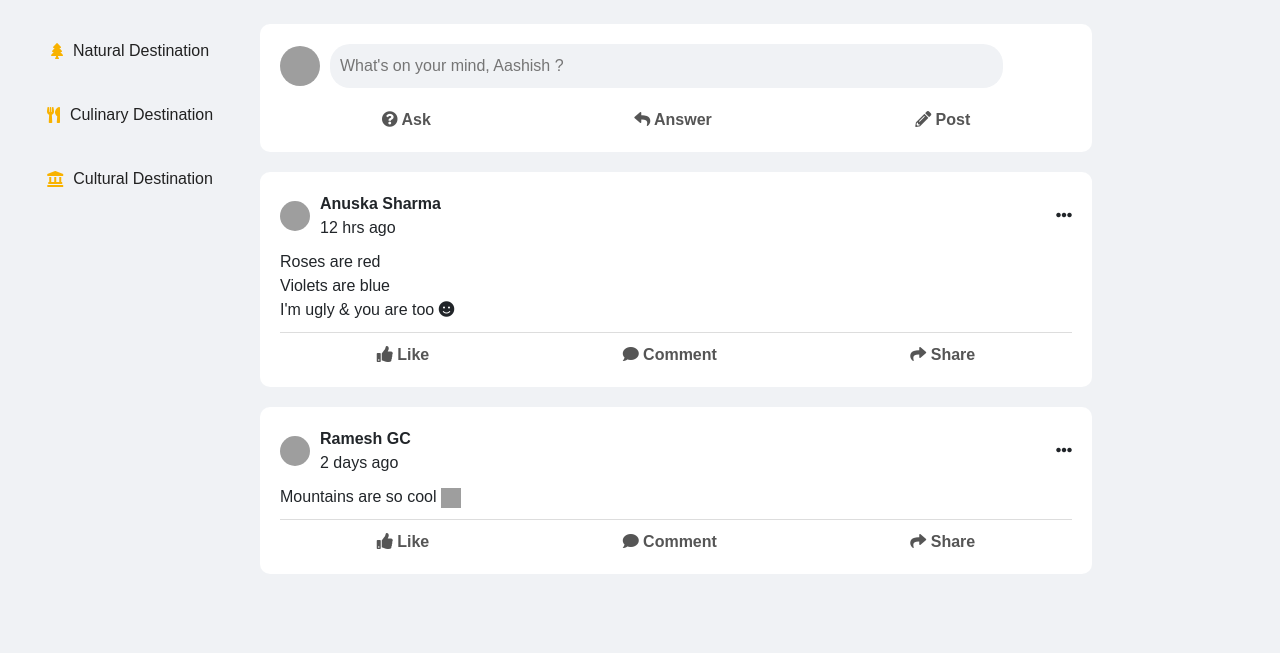
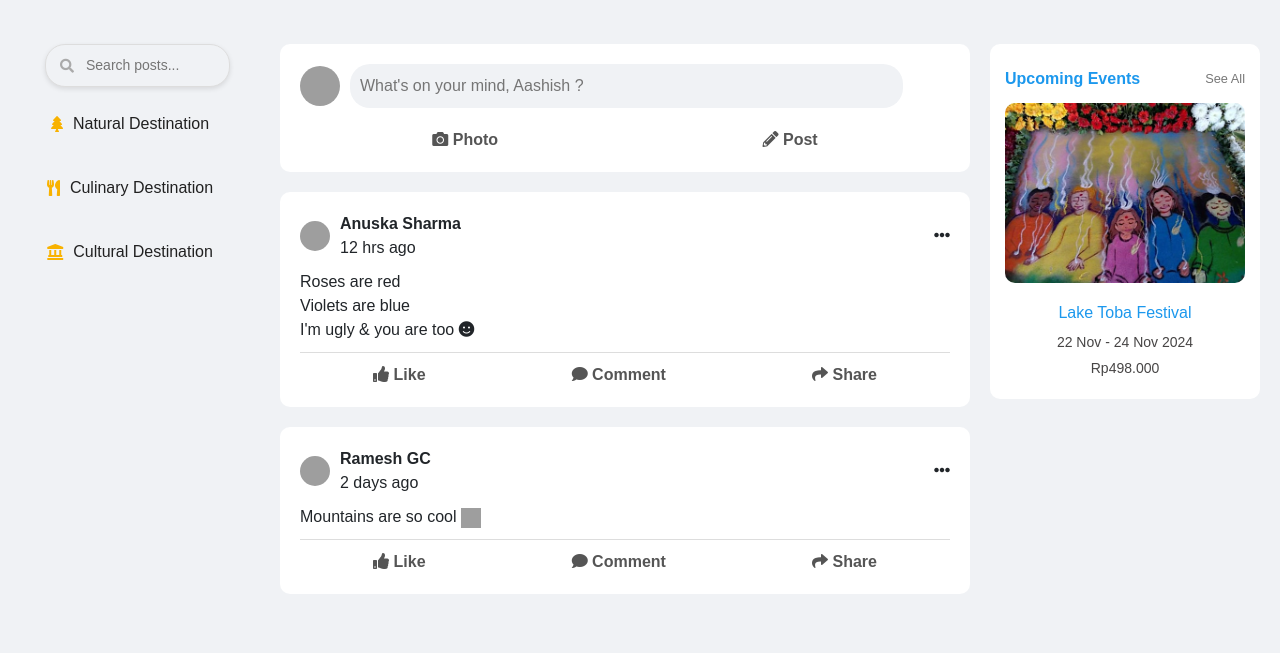
Before and after one commit to feliceyovita/Kelompok-3.5, a PHP site: page /community.html in a window 1280 px wide. Shown: the part 76-729 px from the top of the page. Run offline with PHP 8.4, Linux system fonts and the light colour scheme; grey boxes are pictures that could not be loaded.

Commit message:
menyelesaikan tambahan community

```diff
--- a/community.html
+++ b/community.html
@@ -88,10 +88,16 @@
 
     <div class="content">
         <div class="left-panel">
+            <div class="search-container">
+                <i class="fas fa-search search-icon"></i>
+                <input type="text" placeholder="Search posts...">
+            </div>
             <div class="option"><i class="fas fa-tree" ></i> Natural Destination</div>
             <div class="option"><i class="fas fa-utensils"></i> Culinary Destination</div>
             <div class="option"><i class="fas fa-landmark"></i> Cultural Destination</div>
         </div>
+
+
         <div class="main-content">
             <div class="post-box">
                 <div class="post-header">
@@ -99,12 +105,10 @@
                     <input type="text" placeholder="What's on your mind, Aashish ?">
                 </div>
                 <div class="post-actions" style="margin-top: 20px;">
-                    <div><i class="fas fa-question-circle"></i> Ask</div>
-                    <div><i class="fas fa-reply"></i> Answer</div>
+                    <div><i class="fas fa-camera"></i> Photo</div>
                     <div><i class="fas fa-pencil-alt"></i> Post</div>
                 </div>
             </div>
-
             <!-- Post Example -->
             <div class="post">
                 <div class="post-header">
@@ -151,6 +155,19 @@
                 </div>
             </div>
         </div>
+
+        <div class="right-panel">
+            <div class="event-card">
+                <div class="event-header">
+                    <h4><b>Upcoming Events</b></h4>
+                    <a href="#" class="see-all">See All</a>
+                </div>
+                <img src="image/event.jpg" alt="Lake Toba Festival" />
+                <h4>Lake Toba Festival</h4>
+                <p>22 Nov - 24 Nov 2024</p>
+                <p>Rp498.000</p>
+            </div>
+        </div>
     </div>
 
     <script src="https://code.jquery.com/jquery-3.5.1.slim.min.js"></script>
--- a/css/community.css
+++ b/css/community.css
@@ -119,17 +119,24 @@
 
 .content {
     display: flex;
+    justify-content: space-between;
     padding: 20px;
     margin-top: 80px;
 }
 
 .left-panel {
+    position: fixed;
     width: 220px;
     margin-right: 20px;
 }
-
+.main-content {
+    margin-left: 240px;
+    /* Sesuaikan dengan lebar left-panel + padding */
+    padding: 20px;
+}
 .left-panel .option {
     background-color: rgba(255, 255, 255, 0);
+    transition: background-color 0.3s ease;
     padding: 15px;
     border-radius: 10px;
     margin-bottom: 10px;
@@ -142,12 +149,53 @@
     justify-content: center;
 }
 
+.left-panel .option:hover {
+    background-color: #e0e0e0;
+}
+
 .left-panel .option i {
     margin-right: 10px;
     color: #f8b200;
 }
+.search-container {
+    margin-top: 10px;
+    margin-left: 15px;
+    position: relative;
+    padding: 10px;
+}
+
+.search-container input {
+    width: 100%;
+    padding: 10px 10px 10px 40px;
+    border: 1px solid #ddd;
+    border-radius: 20px;
+    font-size: 14px;
+    background-color: #f0f2f5;
+    box-shadow: 0px 2px 5px rgba(0, 0, 0, 0.1);
+    transition: background-color 0.3s ease;
+}
+
+.search-container input:focus {
+    background-color: #fff;
+    border-color: #1c98ed;
+    outline: none;
+}
+
+.search-container .search-icon {
+    position: absolute;
+    top: 50%;
+    left: 25px;
+    transform: translateY(-50%);
+    color: #aaa;
+    font-size: 14px;
+}
 
 .main-content {
+    width: calc(100% - 240px);
+    /* Kurangi ruang untuk right panel */
+    margin-right: 30px;
+    /* Beri jarak dari right panel */
+    padding: 20px;
     flex: 1;
 }
 
@@ -156,7 +204,8 @@
     padding: 20px;
     border-radius: 10px;
     margin-bottom: 20px;
-    width: 65vw;
+    width: calc(100% - 240px);
+    margin-right: 30px;
 }
 
 .post-box .post-header {
@@ -187,13 +236,17 @@
     font-weight: bold;
     cursor: pointer;
 }
-
+.post-actions div:hover {
+    color: #f8b200;
+}
 .post {
     background-color: white;
     padding: 20px;
     width: 65vw;
     border-radius: 10px;
     margin-bottom: 20px;
+    width: calc(100% - 240px);
+    margin-right: 30px;/
 }
 
 .post .post-header {
@@ -228,6 +281,62 @@
     margin: 10px 0;
 }
 
+.right-panel {
+    width: 240px;
+    padding: 15px;
+    position: fixed;
+    right: 0;
+    top: 85px;
+    background-color: #f0f2f5;
+    border-radius: 10px;
+    margin-right: 65px;
+}
+.event-header {
+    display: flex;
+    justify-content: space-between;
+    align-items: center;
+    padding-bottom: 5px;
+}
+
+/* Event card styling */
+.event-card {
+    background-color: #fff;
+    padding: 15px;
+    text-align: center;
+    margin-top: 20px;
+    width: 270px;
+    border-radius: 10px;
+}
+
+.event-card img {
+    width: 100%;
+    border-radius: 10px;
+    margin-bottom: 10px;
+}
+
+.event-card h4 {
+    font-size: 16px;
+    color: #1c98ed;
+    margin: 10px 0;
+}
+.see-all {
+    font-size: 0.8em;
+    /* Ukuran font lebih kecil */
+    color: #777;
+    /* Warna abu-abu */
+    text-decoration: none;
+    transition: color 0.3s ease;
+}
+
+.see-all:hover {
+    color: #1c98ed;
+    /* Warna abu-abu lebih gelap saat di-hover */
+}
+.event-card p {
+    font-size: 14px;
+    color: #474545;
+    margin: 5px 0;
+}
 .post .post-actions {
     display: flex;
     justify-content: space-around;
```
